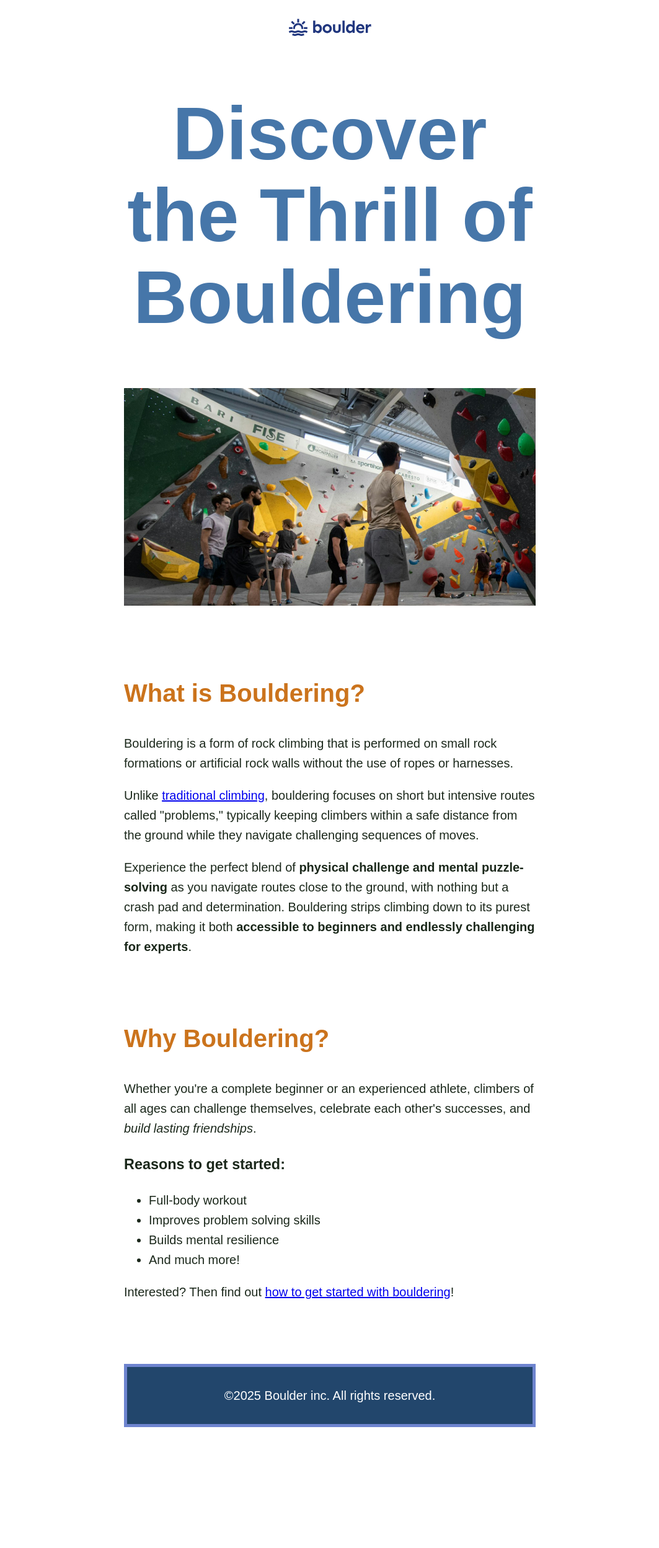
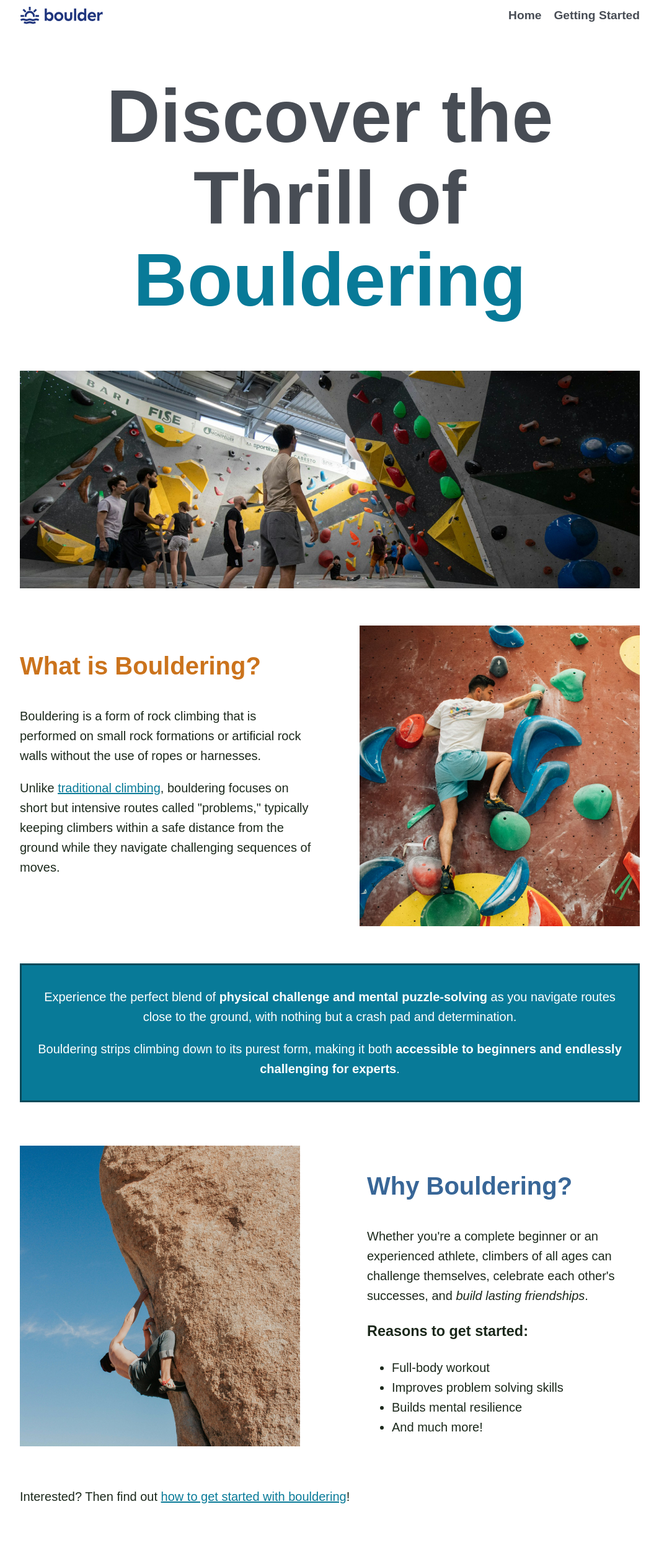
Before and after one commit to giovannikuntadi/my-first-project, a plain HTML site: page index.html in a window 1280 px wide. Shown: the top 2497 px of the page at 62% size, without its empty margins (108-1171 px from the left). Before the commit the page ends 2310 px from the top, so only its background shows below. Drawn offline with Linux system fonts and the light colour scheme.

Commit message:
feat:add more styling

```diff
--- a/css/style.css
+++ b/css/style.css
@@ -1,5 +1,35 @@
 * {
     box-sizing: border-box;
+}
+
+header {
+    display: flex;
+    gap: 20px;
+    justify-content: space-between;
+}
+
+.primary-navigation ul {
+    list-style: none;
+    margin: 0;
+    padding: 0;
+    display: flex;
+    gap: 20px;
+}
+
+.primary-navigation a {
+    text-decoration: none;
+    color: #484D55;
+    font-weight: bold;
+    font-size: 1rem;
+
+    @media (width > 600px) {
+        font-size: 1.2rem;
+    }
+}
+
+.primary-navigation a:hover,
+.primary-navigation a:focus-visible {
+    color: #087A98;
 }
 
 body {
@@ -7,42 +37,136 @@ body {
     color: #1b281b;
     font-size: 1.25rem;
     line-height: 1.6;
-    padding-inline: 300px;
 }
 
-header {
-    text-align: center;
-    padding-block-start: 20px;
+.wrapper {
+    max-inline-size: 1000px;
+    margin-inline: auto;
 }
 
-main {
-    overflow: hidden;
+img {
+    display: block;
+    max-inline-size: 100%;
 }
 
 section {
-    margin-block: 100px;
+    margin-block-end: 70px;
 }
 
 h1 {
-    color: #4676A9;
+    color: #484D55;
     text-align: center;
-    font-size: 7.5rem;
+    font-size: 5rem;
     line-height: 1.1;
+
+    @media (width > 600px) {
+        font-size: 7.5rem;
+    }
+}
+
+.teal-text {
+    color:#087A98;
+}
+
+.red-text {
+    color: #97331a;
+}
+
+.why-bouldering {
+    color: #386697;
 }
 
 h2 {
     color: #CB731C;
-    font-size: 2.5rem;
+    font-size: 2rem;
+    text-align: center;
+
+    @media (width > 600px) {
+        font-size: 2.5rem;
+        text-align: start;
+    }
 }
 
+p,
+ul,
 ol {
-    margin-block-end: 80px;
+    @media (width < 600px) {
+        font-size: 1.1rem;
+    }
+}
+
+.teal-bg {
+    background-color: #087A98;
+    border: 3px solid #0b4a5a;
+    color: #ffffff;
+    padding: 15px;
+    text-align: center;
+
+    @media (width < 600px) {
+        margin-block-start: 70px;
+        font-size: 1.1rem;
+    }
+}
+
+a {
+    color: #087A98;
+}
+
+a:hover,
+a:focus-visible {
+    color: #484D55;
+}
+
+.bg-img {
+    color: #fff;
+    padding: 24px;
+    background-color: #087A98;
+    background-image: url('../images/simple-steps.jpg');
+    background-repeat: no-repeat;
+    background-position: center;
+    background-size: cover;
+}
+
+.two-column-layout {
+    display: grid;
+    gap: 20px;
+    margin-block: 20px;
+
+    @media (width > 600px) {
+        grid-template-columns: 1fr 1fr;
+        gap: 60px;
+        margin-block: 60px;
+    }
+}
+
+.img-align-right {
+    place-items: end;
+
+    @media (width < 600px) {
+        place-items: center;
+    }
+}
+
+.img-align-left {
+    @media (width < 600px) {
+        place-items: center;
+    }
+}
+
+.text-align-right {
+    margin-inline-start: 30px;
+
+    @media (width < 600px) {
+        margin-inline-start: 0px;
+    }
+}
+
+.how-to-get-started {
+    @media (width < 600px) {
+        margin-block-end: 40px;
+    }
 }
 
 footer {
-    background-color: #22466C;
-    color: #ffffff;
     text-align: center;
-    padding: 10px;
-    border: 5px solid #6E84CF;
 }
--- a/index.html
+++ b/index.html
@@ -6,24 +6,50 @@
     </head>
 
     <body>
+        <div class="wrapper">
             <header>
                 <img src="images/logo.svg" alt="Boulder inc.">
+
+                <nav class="primary-navigation" ara-label="Primary Navigation">
+                    <ul>
+                        <li><a href="index.html">Home</a></li>
+                        <li><a href="getting-started.html">Getting Started</a></li>
+                    </ul>
+                </nav>
             </header>
 
             <main>
-            <h1>Discover the Thrill of Bouldering</h1>
+                <h1>Discover the Thrill of <span class="teal-text">Bouldering</span></h1>
 
                 <img src="images/bouldering-gym.jpg" alt="An indoor bouldering gym with a lot of people">
 
                 <section>
+                    <div class="two-column-layout">
+                        <div class="align-left">
                             <h2>What is Bouldering?</h2>
                             <p>Bouldering is a form of rock climbing that is performed on small rock formations or artificial rock walls without the use of ropes or harnesses.</p>
                             <p>Unlike <a href="https://en.wikipedia.org/wiki/Traditional_climbing" target="_blank">traditional climbing</a>, bouldering focuses on short but intensive routes called "problems," typically keeping climbers within a safe distance from the ground while they navigate challenging sequences of moves.</p>
-                <p>Experience the perfect blend of <strong>physical challenge and mental puzzle-solving</strong> as you navigate routes close to the ground, with nothing but a crash pad and determination. Bouldering strips climbing down to its purest form, making it both <strong>accessible to beginners and endlessly challenging for experts</strong>.</p>
+                        </div>
+
+                        <div class="img-align-right">
+                            <img src="images/what-is-bouldering.jpg" alt="A person climbing">
+                        </div>
+                    </div>
+
+                    <div class="teal-bg">
+                        <p>Experience the perfect blend of <strong>physical challenge and mental puzzle-solving</strong> as you navigate routes close to the ground, with nothing but a crash pad and determination.</p>
+                        <p>Bouldering strips climbing down to its purest form, making it both <strong>accessible to beginners and endlessly challenging for experts</strong>.</p>
+                    </div>
                 </section>
 
                 <section>
-                <h2>Why Bouldering?</h2>
+                    <div class="two-column-layout">
+                        <div class="img-align-left">
+                            <img src="images/why-bouldering.jpg" alt="A person climbing a mountain">
+                        </div>
+
+                        <div class="text-align-right">
+                            <h2 class="why-bouldering">Why Bouldering?</h2>
                             <p>Whether you're a complete beginner or an experienced athlete, climbers of all ages can challenge themselves, celebrate each other's successes, and <em>build lasting friendships</em>.</p>
                             <h3>Reasons to get started:</h3>
                             <ul>
@@ -32,12 +58,15 @@
                                 <li>Builds mental resilience</li>
                                 <li>And much more!</li>
                             </ul>
-                <p>Interested? Then find out <a href="getting-started.html">how to get started with bouldering</a>!</p>
+                        </div>
+                    </div>
+                    <p class="getting-started">Interested? Then find out <a href="getting-started.html">how to get started with bouldering</a>!</p>
                 </section>
             </main>
 
-        <footer>
+            <footer class="teal-bg">
                 <p>©2025 Boulder inc. All rights reserved.</p>
             </footer>
+        </div>
     </body>
 </html>
```
Also changed, not shown: getting-started.html (+23 -3 lines), images/simple-steps.jpg (added), images/what-is-bouldering.jpg (added), images/why-bouldering.jpg (added). Lines whose indentation alone changed are shown as unchanged.
